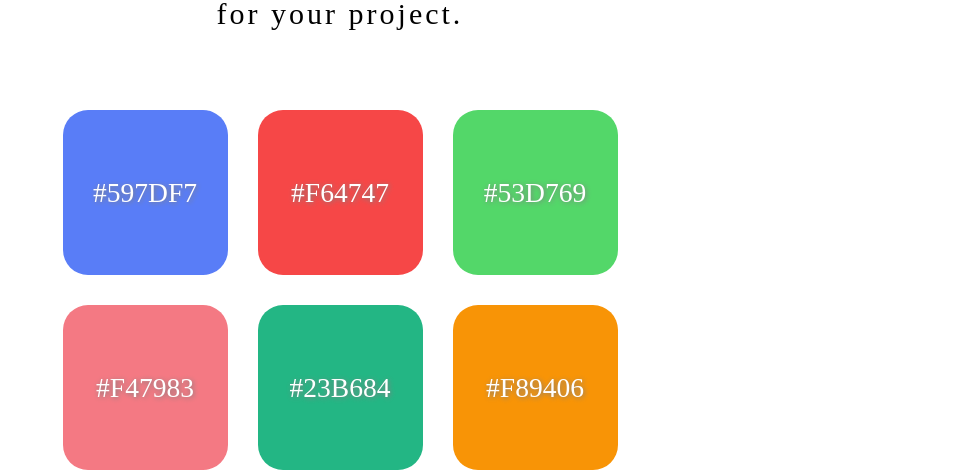
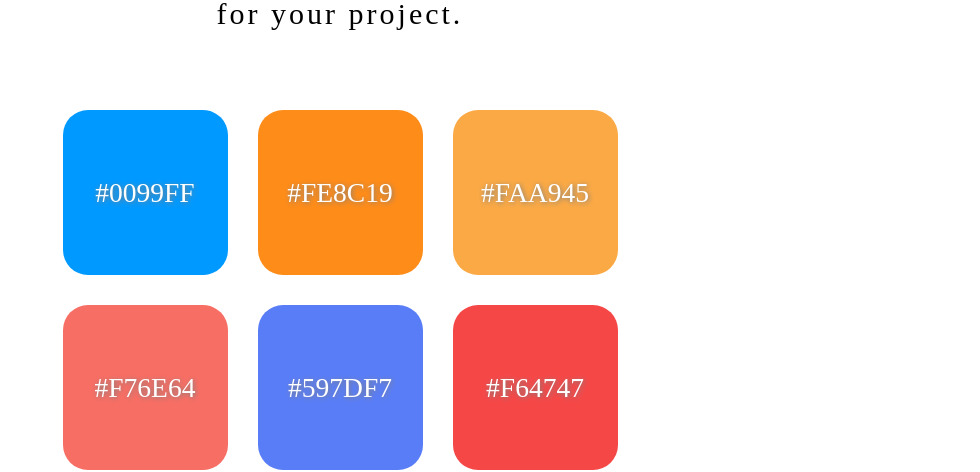
Before and after one commit to chalkworks/palatte, a plain HTML site: page index.html in a window 1280 px wide. Shown: the part 360-832 px from the top of the page, without its empty margins (300-1280 px from the left). Drawn offline with nearby package versions, Linux system fonts and the light colour scheme; some packages are replaced by stand-ins of ours; a script that the page names is missing; a web font is replaced by a local one.

Commit message:
Update colors #4

```diff
--- a/index.html
+++ b/index.html
@@ -65,6 +65,18 @@
     <div class="row">
       <div class="col-xs-6 col-xs-offset-3 col-md-6 col-md-offset-3">
         <div class="row">
+          <div class="col-xs-12 col-md-6 col-lg-4">
+            <div class="color-box">#0099FF</div>
+          </div>
+          <div class="col-xs-12 col-md-6 col-lg-4">
+            <div class="color-box">#FE8C19</div>
+          </div>
+          <div class="col-xs-12 col-md-6 col-lg-4">
+            <div class="color-box">#FAA945</div>
+          </div>
+          <div class="col-xs-12 col-md-6 col-lg-4">
+            <div class="color-box">#F76E64</div>
+          </div>
           <div class="col-xs-12 col-md-6 col-lg-4">
             <div class="color-box">#597DF7</div>
           </div>
@@ -177,6 +189,9 @@
             <div class="color-box">#F9BF3B</div>
           </div>
           <div class="col-xs-12 col-md-6 col-lg-4">
+            <div class="color-box">#4387F5</div>
+          </div>
+          <div class="col-xs-12 col-md-6 col-lg-4">
             <div class="color-box">#E74C3C</div>
           </div>
           <div class="col-xs-12 col-md-6 col-lg-4">
```
